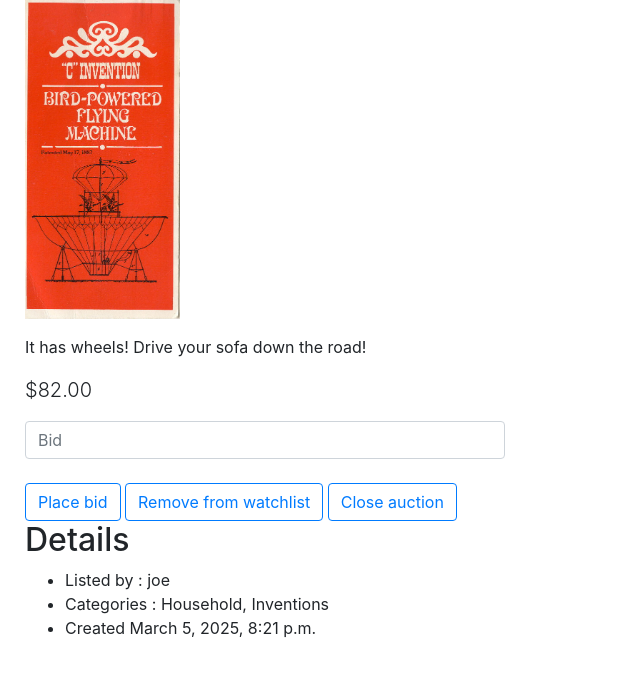
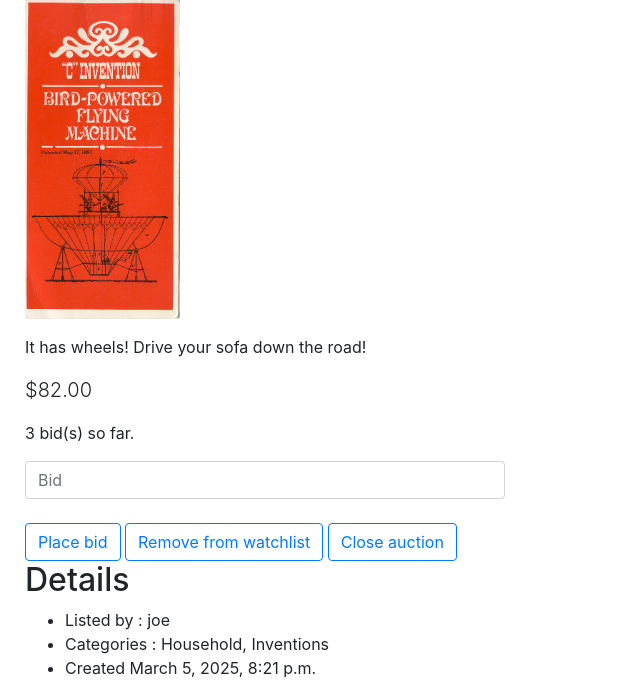
Before and after one commit to david-martin-a/Project2-Commerce, a Django app: page /listings/1 in a window 1280 px wide. Shown: the part 250-935 px from the top of the page, without its empty margins (0-640 px from the left). Before the commit the page ends 888 px from the top, so only its background shows below. Run offline with Django 3.2, Linux system fonts and the light colour scheme; a user stored in the database is signed in; data comes from the database, SQL or seed files in the repository; both versions use the stored data as it was after the commit; some libraries are stand-ins or nearby versions.

Commit message:
Save before consolidate Listings page info

```diff
--- a/auctions/templates/auctions/listings.html
+++ b/auctions/templates/auctions/listings.html
@@ -16,6 +16,7 @@
             <div class="col-12">
                 <p>{{ listing.description }}</p>
                 <p class="lead">${{ bid }}</p>
+                <p>{{ bid_details }}</p>
                 <form id="form1" action="#" method="POST" >
                     <div>
                         {% csrf_token %}
--- a/auctions/util.py
+++ b/auctions/util.py
@@ -1,4 +1,5 @@
 from django.db.models import Max
+from django.db import IntegrityError
 from .models import Bids, Listings, Watch
 
 def get_high_bid(item_id):
@@ -20,8 +21,32 @@ def get_num_watching(user_id):
     return ""
 
 def is_watched(user_id, item_id):
-   i = Watch.objects.filter(watcher=int(user_id), item=int(item_id)).count()
-   if i > 0:
-      return True
-   else:
-      return False
+  i = Watch.objects.filter(watcher=int(user_id), item=int(item_id)).count()
+  if i > 0:
+    return True
+  else:
+    return False
+
+def update_user_number_watching(request):
+  num = Watch.objects.filter(watcher=int(request.user.id)).count()
+  request.user.number_on_watchlist = num
+  try:
+    request.user.save()
+  except IntegrityError:
+    return False
+  else:
+    return True
+
+def get_bids_details(user_id, item_id):
+
+  listingObj = Listings.objects.get(id=int(item_id))
+  bids = Bids.objects.filter(item=int(item_id))
+  num_bids = bids.count()
+  response = f"{num_bids} bid(s) so far. "
+  max_bid = bids.aggregate(Max("amount", default=0))
+  if max_bid["amount__max"] > 0:
+    high_bid_obj = Bids.objects.get(amount=max_bid["amount__max"])
+    if high_bid_obj.bidder.id == user_id:
+      return response + " Your bid is the current bid."
+
+  return response
--- a/auctions/views.py
+++ b/auctions/views.py
@@ -57,39 +57,56 @@ def listings(request, listing):
             else:
                 ...
         elif "watch" in keys:
-            if form.data["watch"] == 1:
+            if form.data["watch"] == "1":
                 new_watch = Watch(item_id=int(listing), watcher_id=request.user.id)
                 try:
                     new_watch.save()
                 except IntegrityError:
-                    ...
+                    return render(request, "auctions/message.html", {
+                        "message": "Error"
+                    })
                 else:
-                    # if listing saved to user's watchlist successfully, go to their watchlist
-                    listings = Watch.objects.filter(watcher=request.user)
-                    return render(request, "auctions/watchlist.html", {
-                        "listings": listings
-                    })
-            elif form.data["watch"] == 2:
-                x = new_watch.objects.filter(int(listing.id))
+                    util.update_user_number_watching(request)
+
+                    #num = util.get_num_watching(request.user.id)
+                    #request.user.number_on_watchlist = num
+                    #request.user.save()
+                    # if listing saved to user's watchlist successfully, refresh the page
+                    return HttpResponseRedirect("/listings/" + listing)
+            elif form.data["watch"] == "2":
+                x = Watch.objects.filter(watcher_id=request.user.id, item_id=int(listing))
                 if x.count() == 1:
                     try:
                         x.delete()
                     except IntegrityError:
-                        ...
+                        return render(request, "auctions/message.html", {
+                            "message": "Error"
+                        })
                     else:
-                        return render(request, "auctions/listings/" + request.id, {
-                            "listings": listings
-                        })
+                        util.update_user_number_watching(request)
+                        #num = util.get_num_watching(request.user.id)
+                        #request.user.number_on_watchlist = num
+                        #request.user.save()
+                        # if listing was successfully removed from watchlist, refresh the page
+                        return HttpResponseRedirect("/listings/" + listing)
 
         elif "close" in keys:
             # the "Close" button was clicked - change the item's active status
-            ...
+            return render(request, "auctions/message.html", {
+                "message": "To be coded"
+            })
+
+        else:
+            return render(request, "auctions/message.html", {
+                "message": "Error"
+            })
 
     else:
         # This is for GET method ----------------------------
         listingObj = Listings.objects.get(id=int(listing))
-        price = util.get_high_bid(int(listing))
+        price = util.get_high_bid(listing)
         watched = util.is_watched(request.user.id, listing)
+        bid_details = util.get_bids_details(request.user.id, listing)
         catList = listingObj.categories.all()
         catStr = ""
         if len(catList) > 0:
@@ -100,13 +117,14 @@ def listings(request, listing):
         else:
             catStr = "No categories listed"
 
-        #check if this item is on the users watchlist? (or do this on the layout template? )
+        #compose message of how many bids and if current bid is from user
 
         return render(request, "auctions/listings.html", {
             "listing": listingObj,
             "categories_str": catStr,
             "bid": price,
-            "watched": watched
+            "watched": watched,
+            "bid_details": bid_details
         })
 
 def create(request):
```
Also changed, not shown: db.sqlite3.
